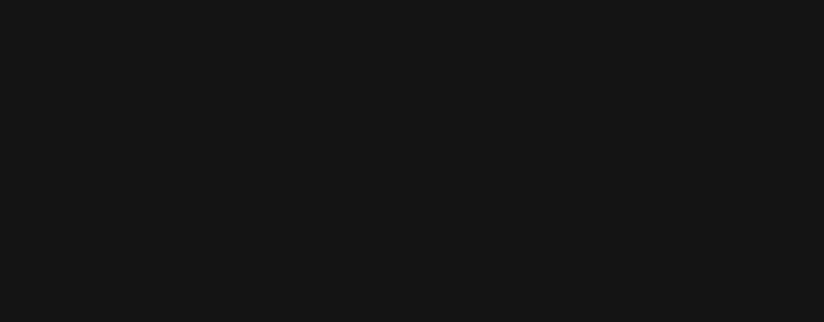
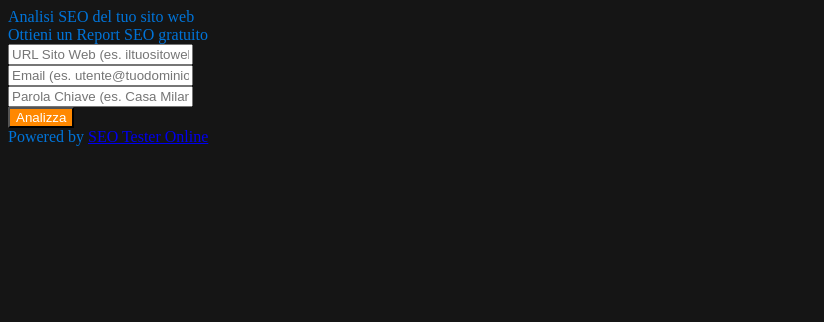
Before and after one commit to xantux/xantux.github.io, a plain HTML site: page index.html in a window 1280 px wide. Shown: the top 322 px of the page, without its empty margins (0-824 px from the left). Drawn offline with Linux system fonts and the light colour scheme.

Commit message:
add script

```diff
--- a/index.html
+++ b/index.html
@@ -6,7 +6,25 @@
 </head>
 <body>
 
-<h1>Coming Soon...</h1>
+    <div id="st-embeddable" embed="3" campaign="1" embed-type="1" embed-type-id="1" lang="it" class="st-form st-custom-embed-3">
+        <div class="st-form-title">Analisi SEO del tuo sito web</div>
+        <div class="st-form-subtitle">Ottieni un Report SEO gratuito</div>
+        <div class="st-form-fields">
+            <div>
+                <input class="st-form-input" type="text" name="website" placeholder="URL Sito Web (es. iltuositoweb.com)"></div><div><input class="st-form-input" type="email" name="email" placeholder="Email (es. utente@tuodominio.email)"></div><div><input class="st-form-input" type="text" name="keywords" placeholder="Parola Chiave (es. Casa Milano)">
+            </div>
+        </div>
+        <div class="st-form-cta-zone">
+            <button id="st-form-cta-button" class="st-form-cta-button st-form-button m-b-xs" style="color: rgb(255, 255, 255); background: rgb(255, 136, 0);">
+                Analizza
+            </button>
+        </div>
+        <div class="st-form-powered-by-zone md-caption m-t m-b">
+            Powered by <a target="_blank" href="https://www.seotesteronline.com?utm_medium=lead_gen_embed&amp;utm_source=sto_brand&amp;utm_campaign=powered_by">SEO Tester Online</a>
+        </div>
+        <div id="st-form-message" class="st-form-message"></div>
+    </div>
+    <script>(function(d, s, id,w,cId,eId,eTId,eT){w._stoEmbed={campaignId:cId,embedId:eId,embedTypeId:eTId,embedType:eT};var js, fjs = d.getElementsByTagName(s)[0];if (d.getElementById(id)) {return;}js = d.createElement(s); js.id = id;js.src = "http://localhost:8080/app/modules/leadgeneration/sdk/sto-sdk.js?v=SWdRYuXkmp2x";fjs.parentNode.insertBefore(js, fjs);}(document, 'script', 'sto-jssdk',window,1,3,1,"branded"));</script>
 
 </body>
 </html>
```
